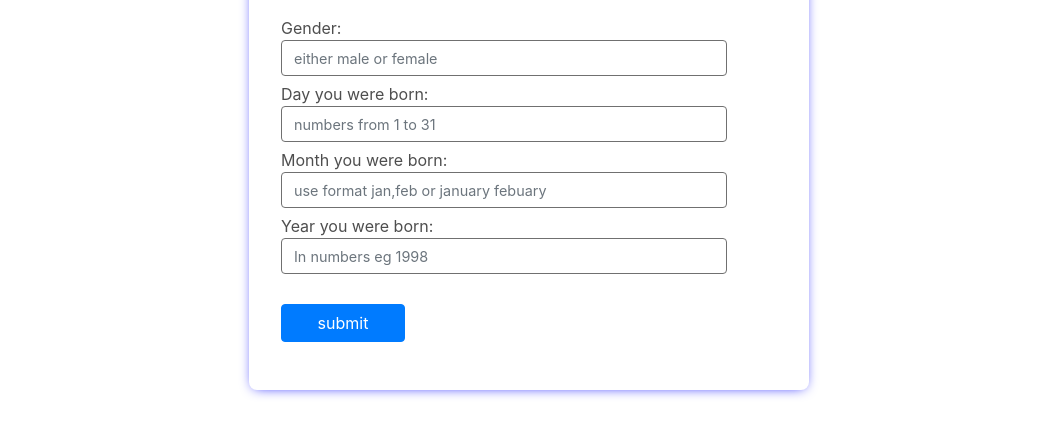
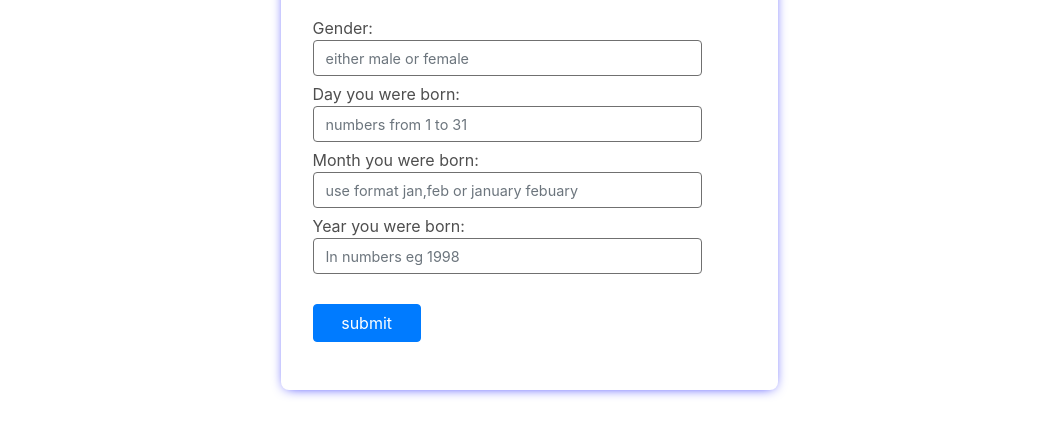
Before and after one commit to lloydMwiti/MP-prep2, a plain HTML site: page index.html in a window 1280 px wide. Shown: the part 654-1092 px from the top of the page, without its empty margins (111-1168 px from the left). Drawn offline with Linux system fonts and the light colour scheme.

Commit message:
style changes

```diff
--- a/index.css
+++ b/index.css
@@ -15,7 +15,7 @@ form{
     padding: 3rem 2rem;
     width: 50%;
     max-width: 37rem;
-    min-width: 35rem;
+    min-width: 25rem;
     box-shadow: 0 .1rem .8rem -.3rem blue ;
     margin-bottom: 3rem;
     color: rgb(78, 78, 78);
```
